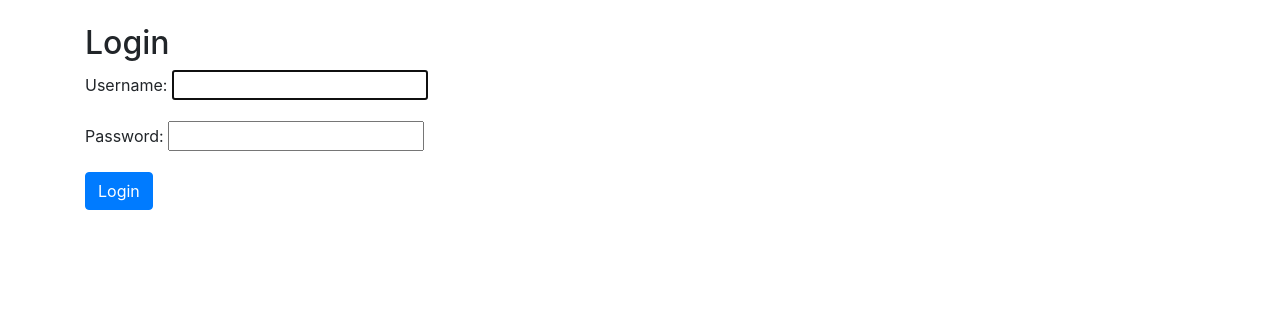
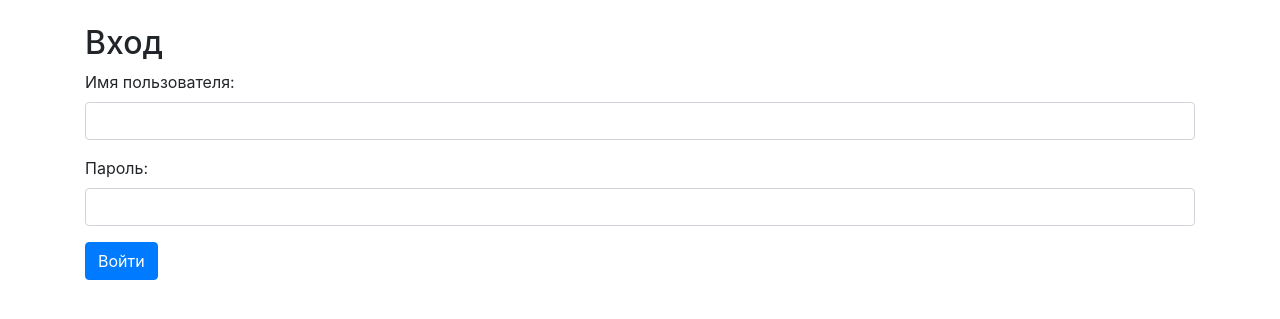
Before and after one commit to NikitaVoitko/python-project-52, a Django app: page /users/login/ in a window 1280 px wide. Shown: the part 56-375 px from the top of the page. Run offline with Django 5.2, Linux system fonts and the light colour scheme; some libraries are stand-ins or nearby versions.

Commit message:
Changed lang and forms on login, changed rollbar VER

```diff
--- a/pyproject.toml
+++ b/pyproject.toml
@@ -12,7 +12,7 @@ python-dotenv = "^1.0.1"
 dj-database-url = "^2.2.0"
 psycopg2 = "^2.9.9"
 django-bootstrap5 = "^24.2"
-rollbar = "1.0.0"
+rollbar = "^0.16.3"
 django-filter = "^24.3"
 gunicorn = "^20.1.0"
 
--- /dev/null
+++ b/users/forms.py
@@ -0,0 +1,13 @@
+from django import forms
+from django.contrib.auth.forms import AuthenticationForm
+
+
+class CustomAuthenticationForm(AuthenticationForm):
+    username = forms.CharField(
+        label='Имя пользователя',
+        widget=forms.TextInput(attrs={'class': 'form-control'})
+    )
+    password = forms.CharField(
+        label='Пароль',
+        widget=forms.PasswordInput(attrs={'class': 'form-control'})
+    )
--- a/users/templates/login.html
+++ b/users/templates/login.html
@@ -1,12 +1,12 @@
 {% extends 'base.html' %}
 
-{% block title %}Login{% endblock %}
+{% block title %}Вход{% endblock %}
 
 {% block content %}
-<h2>Login</h2>
+<h2>Вход</h2>
 <form method="post">
     {% csrf_token %}
     {{ form.as_p }}
-    <button type="submit" class="btn btn-primary">Login</button>
+    <button type="submit" class="btn btn-primary">Войти</button>
 </form>
 {% endblock %}
--- a/users/views.py
+++ b/users/views.py
@@ -3,6 +3,7 @@ from django.contrib.auth.forms import UserCreationForm
 from django.contrib.auth.models import User
 from django.urls import reverse_lazy
 from django.views.generic import ListView, CreateView, UpdateView, DeleteView
+from .forms import CustomAuthenticationForm
 
 
 class UserListView(ListView):
@@ -31,6 +32,7 @@ class UserDeleteView(DeleteView):
 
 
 class LoginView(auth_views.LoginView):
+    form_class = CustomAuthenticationForm
     template_name = 'login.html'
     redirect_authenticated_user = True
 
```
Also changed, not shown: db.sqlite3, 1 other file.
